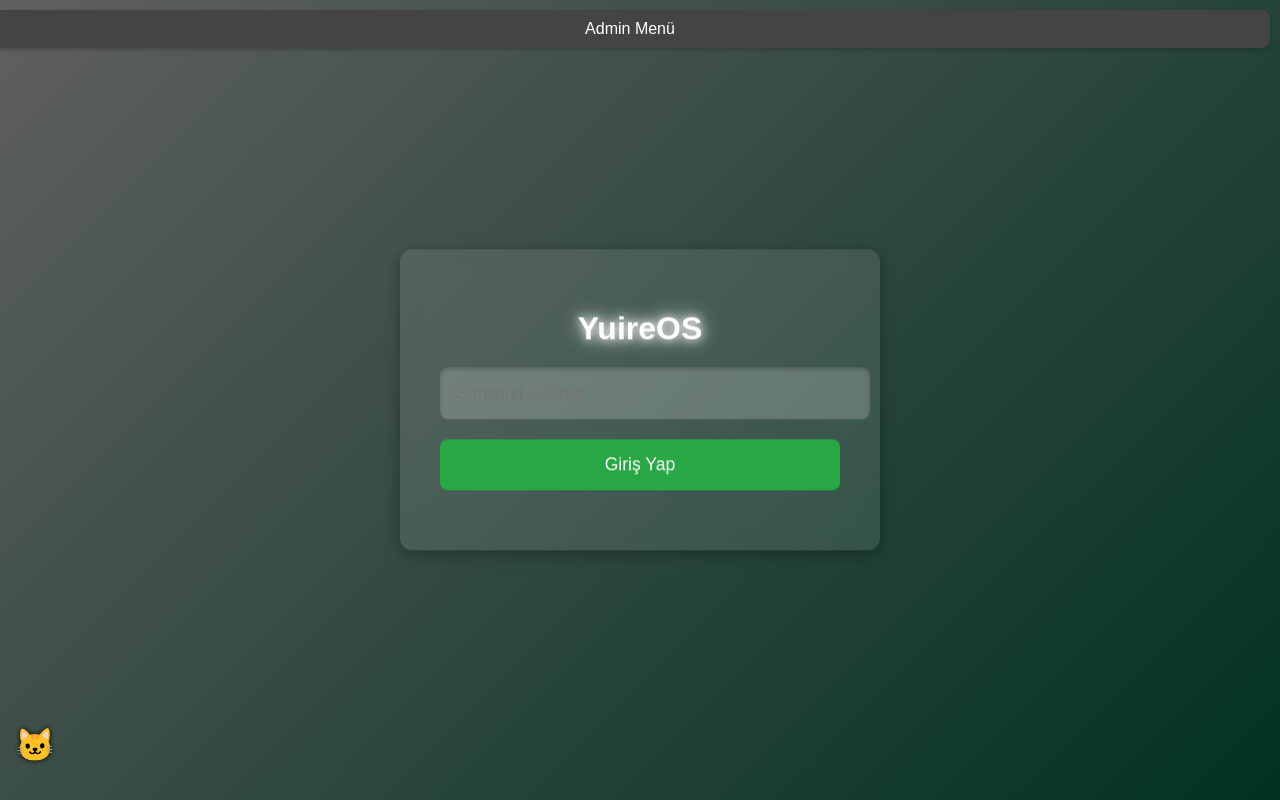
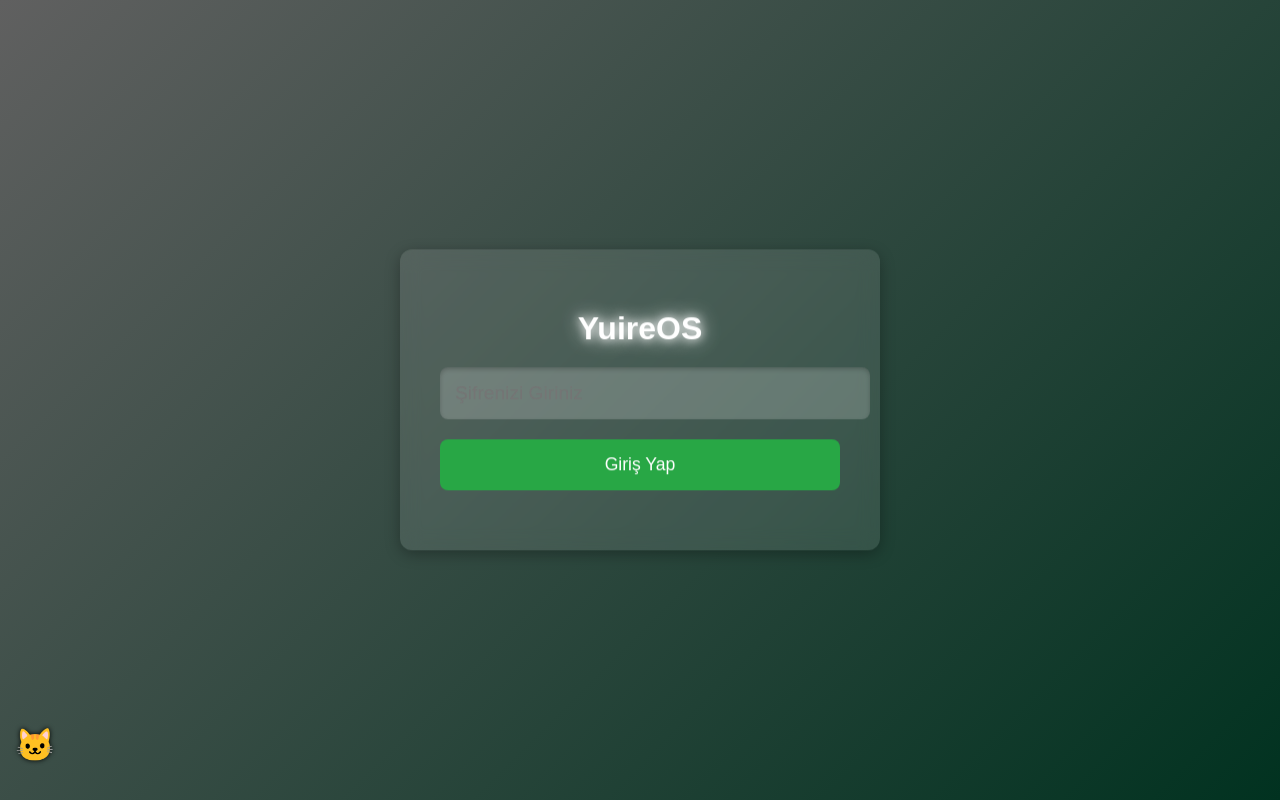
Before and after one commit to elisyumPlus/yuireOS, a plain HTML site: page index.html in a window 1280 px wide. Drawn offline with Linux system fonts and the light colour scheme.

Commit message:
Update index.html

```diff
--- a/index.html
+++ b/index.html
@@ -162,9 +162,11 @@
   /* Admin Menü Butonu - sağ üstte */
 #adminMenuButton {
   position: fixed;
-    top: 10px;
-    right: 10px;
-    padding: 10px 15px;
+  top: 10px; /* yukarıdan uzaklık */
+  right: 10px; /* sağdan uzaklık */
+  padding: 8px 12px; /* iç boşluk, daha küçük */
+  max-width: 120px; /* maksimum genişlik sınırı */
+  width: auto; /* içeriğe göre ayarla */
   background-color: #444;
   color: #fff;
   border: none;
@@ -174,6 +176,7 @@
   box-shadow: 0 2px 4px rgba(0,0,0,0.2);
   transition: background-color 0.3s;
   z-index: 20;
+  display: none; /* başlangıçta gizli */
 }
 
   #adminMenuButton:hover {
```
Lines whose indentation alone changed are shown as unchanged.
